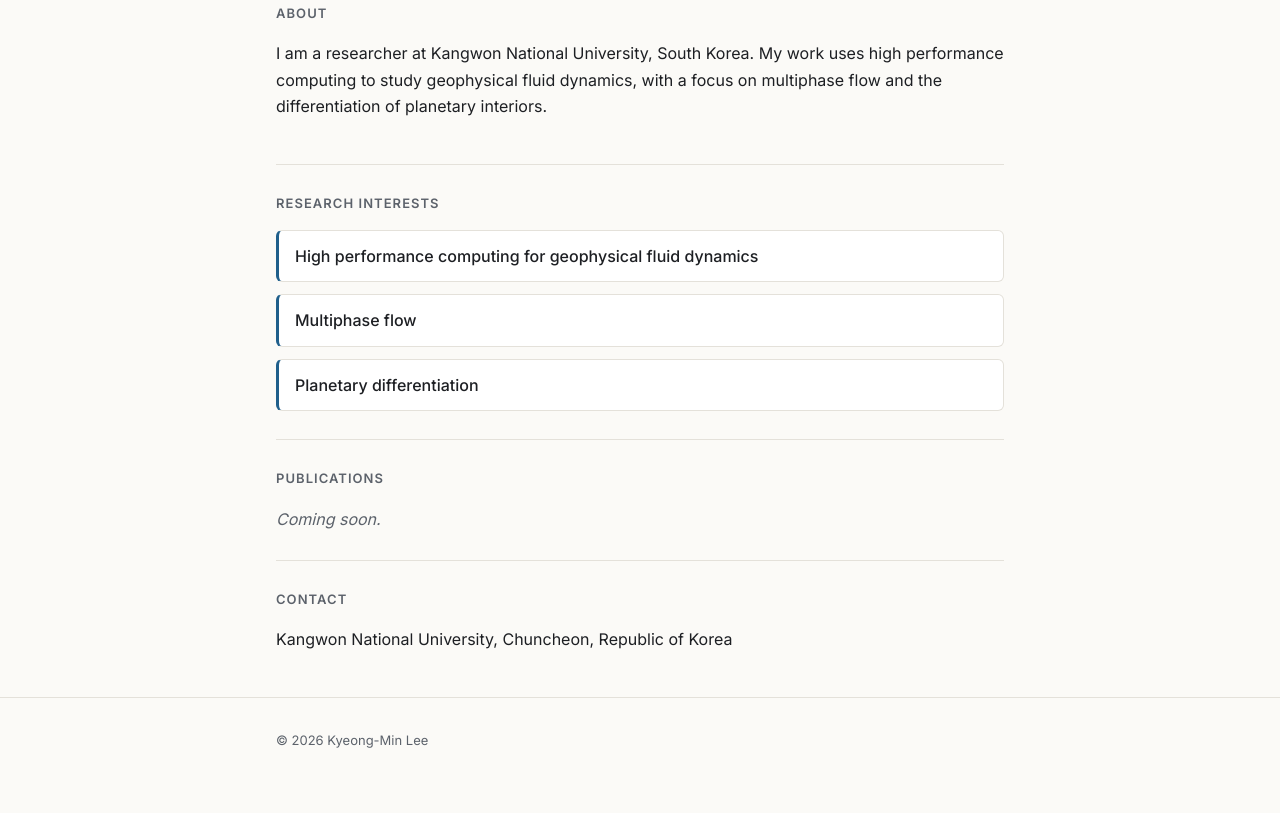
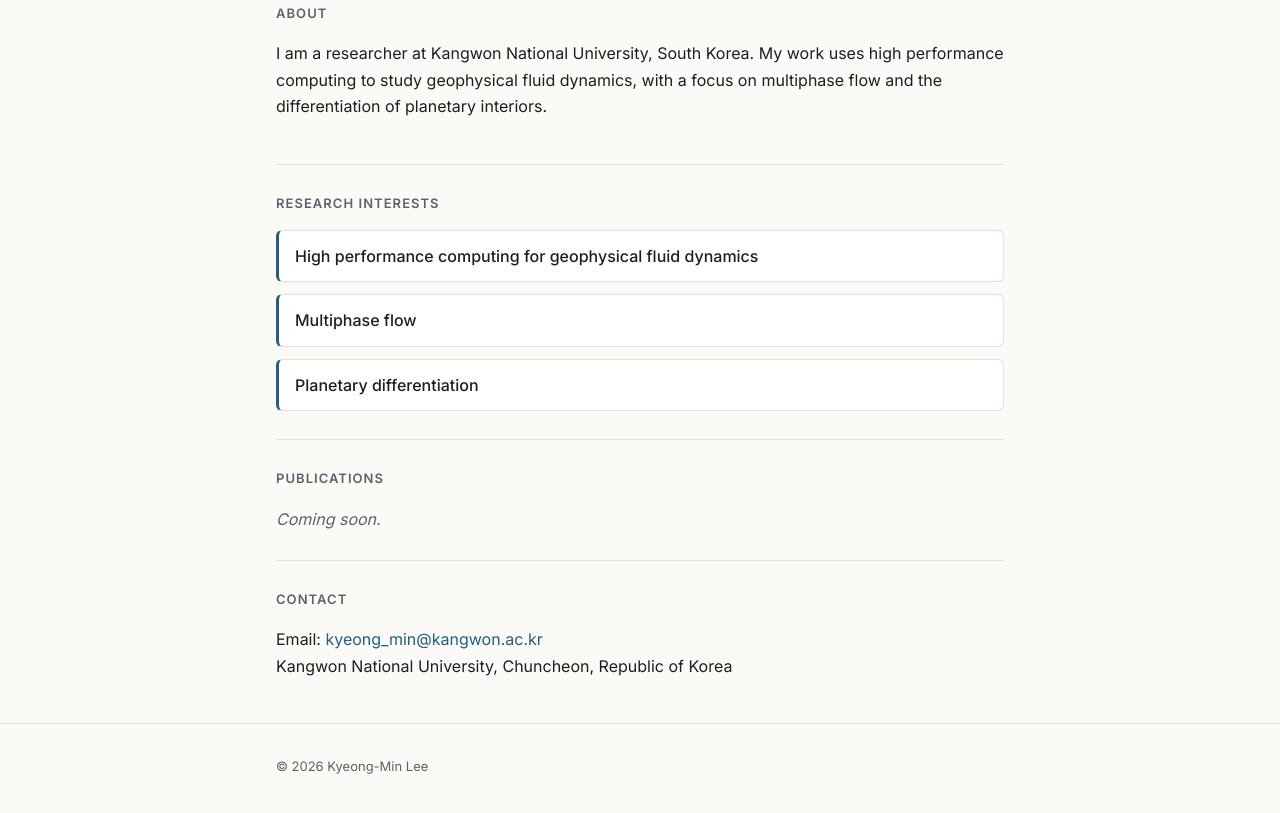
Before and after one commit to kmlee-geo/kmlee-geo.github.io, a plain HTML site: page index.html in a window 1280 px wide. Shown: the part 323-1136 px from the top of the page. Drawn offline with Linux system fonts and the light colour scheme.

Commit message:
Add contact email
Co-Authored-By: Claude Opus 5.5 <noreply@anthropic.com>

```diff
--- a/index.html
+++ b/index.html
@@ -167,8 +167,9 @@
     <section id="contact">
       <h2>Contact</h2>
       <p>
+        Email: <a href="mailto:kyeong_min@kangwon.ac.kr">kyeong_min@kangwon.ac.kr</a><br>
         Kangwon National University, Chuncheon, Republic of Korea
-        <!-- 이메일, Google Scholar, ORCID, GitHub 링크를 여기에 추가 -->
+        <!-- Google Scholar, ORCID, GitHub 링크를 여기에 추가 -->
       </p>
     </section>
   </main>
```
